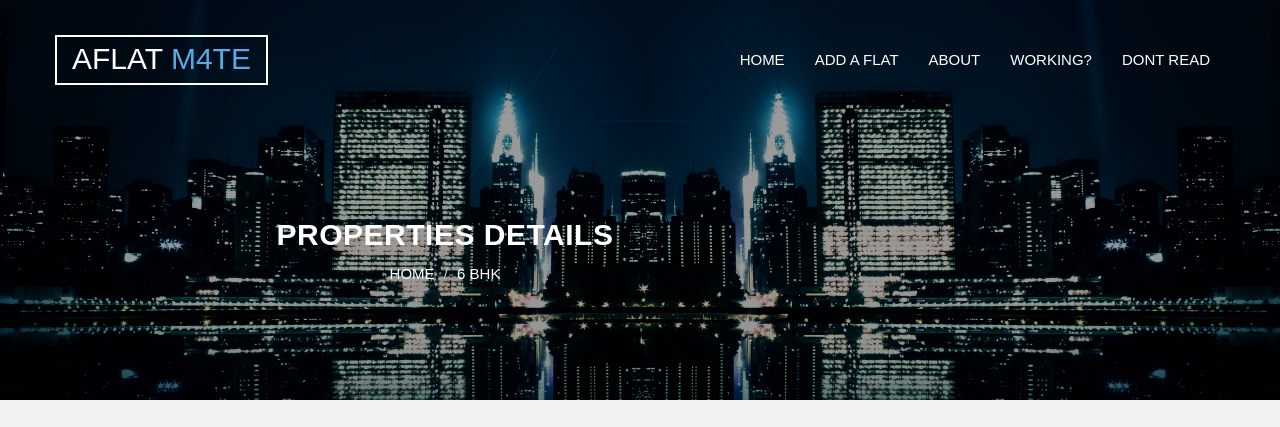
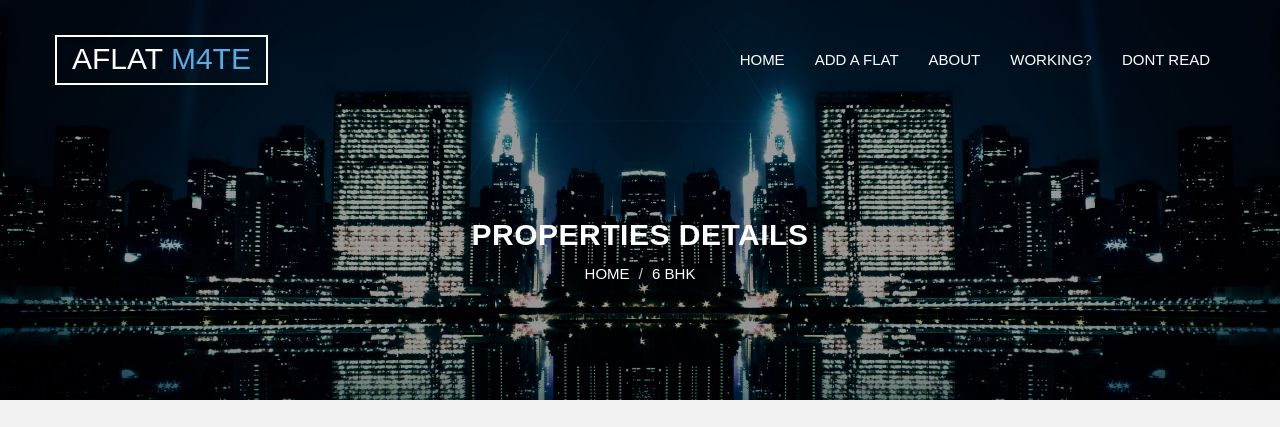
Before and after one commit to testacc93/flatmate, a Django app: page /propdetails/13/ in a window 1280 px wide. Shown: the top 427 px of the page. Run offline with Django 4.2, Linux system fonts and the light colour scheme; data comes from the database, SQL or seed files in the repository; some libraries are stand-ins or nearby versions.

Commit message:
md 12 for heading

```diff
--- a/templates/propdetails.html
+++ b/templates/propdetails.html
@@ -4,7 +4,7 @@
   <section style="background-image:{{ apartment.image.image }}" id="aa-property-header">
     <div class="container">
       <div class="row">
-        <div class="col-md-8">
+        <div class="col-md-12">
           <div class="aa-property-header-inner">
             <h2>Properties Details</h2>
             <ol class="breadcrumb">
```
